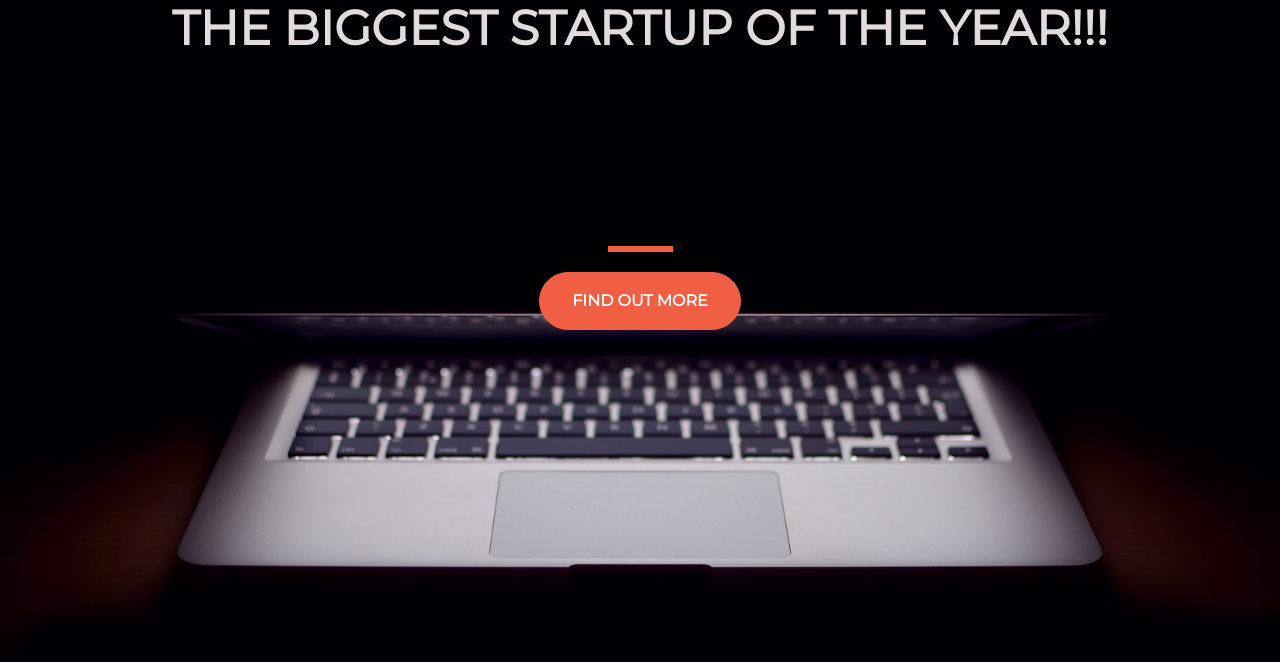
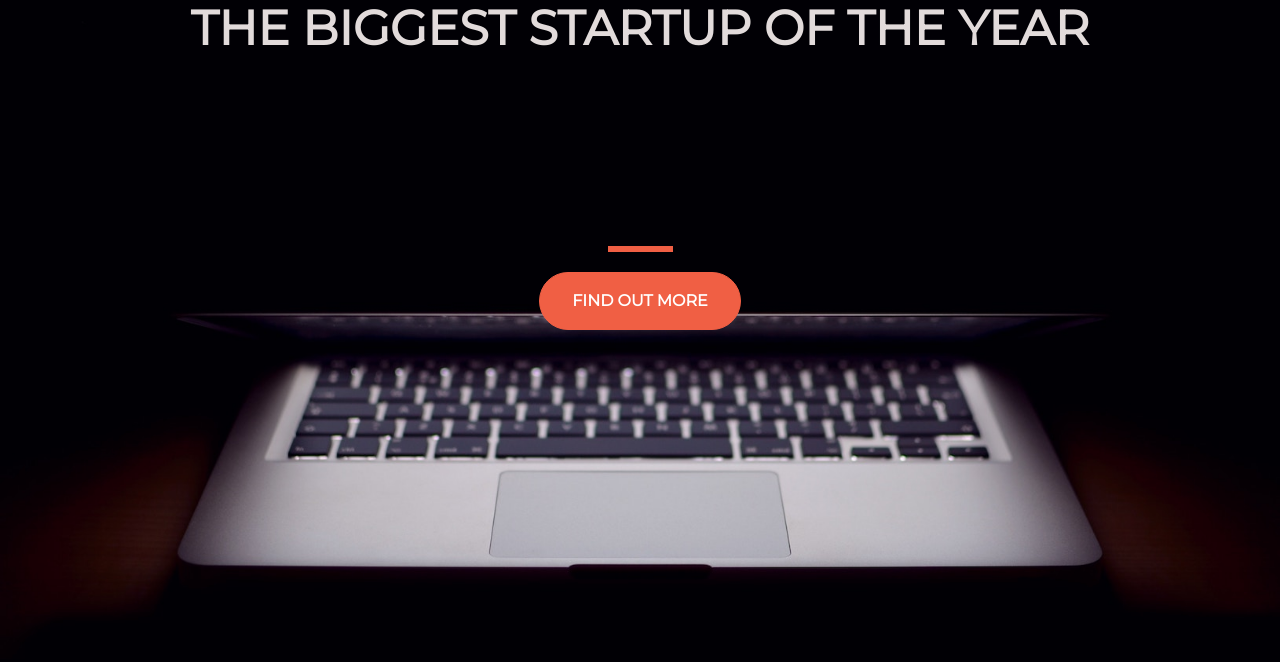
Before and after one commit to slim9th/year-startup, a plain HTML site: page index.html in a window 1280 px wide. Drawn offline with nearby package versions, Linux system fonts and the light colour scheme.

Commit message:
Update index.html
additional information

```diff
--- a/index.html
+++ b/index.html
@@ -93,7 +93,7 @@
 <div class="container d-flex align-items-center h-100">
 	<div class="row">
 	<header class="text-center col-12">
-		<h1 class="text-uppercase"><strong>The biggest startup of the year!!!</strong></h1>
+		<h1 class="text-uppercase"><strong>The biggest startup of the year</strong></h1>
 	</header>
 	<div class="buffer col-12"></div>
 	<section class="text-center col-12">
```
